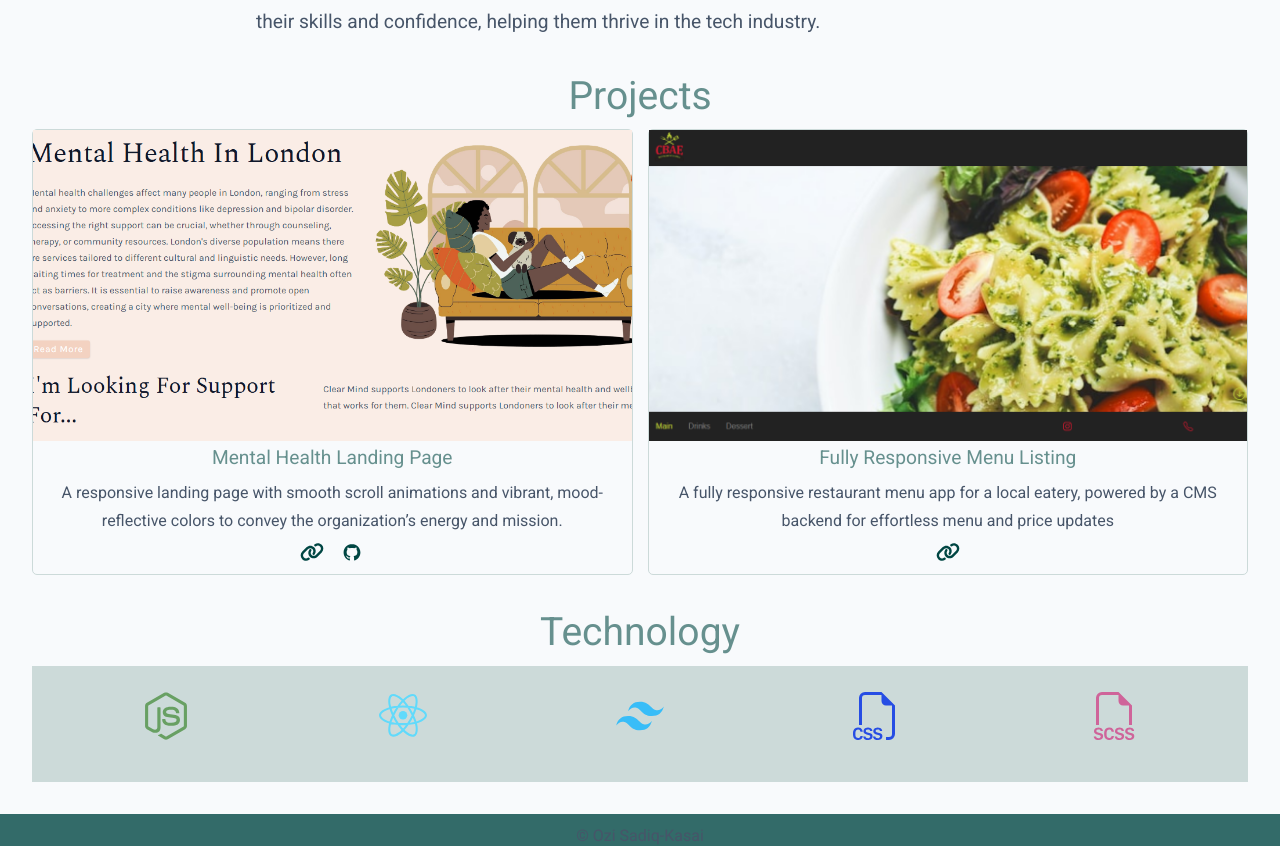
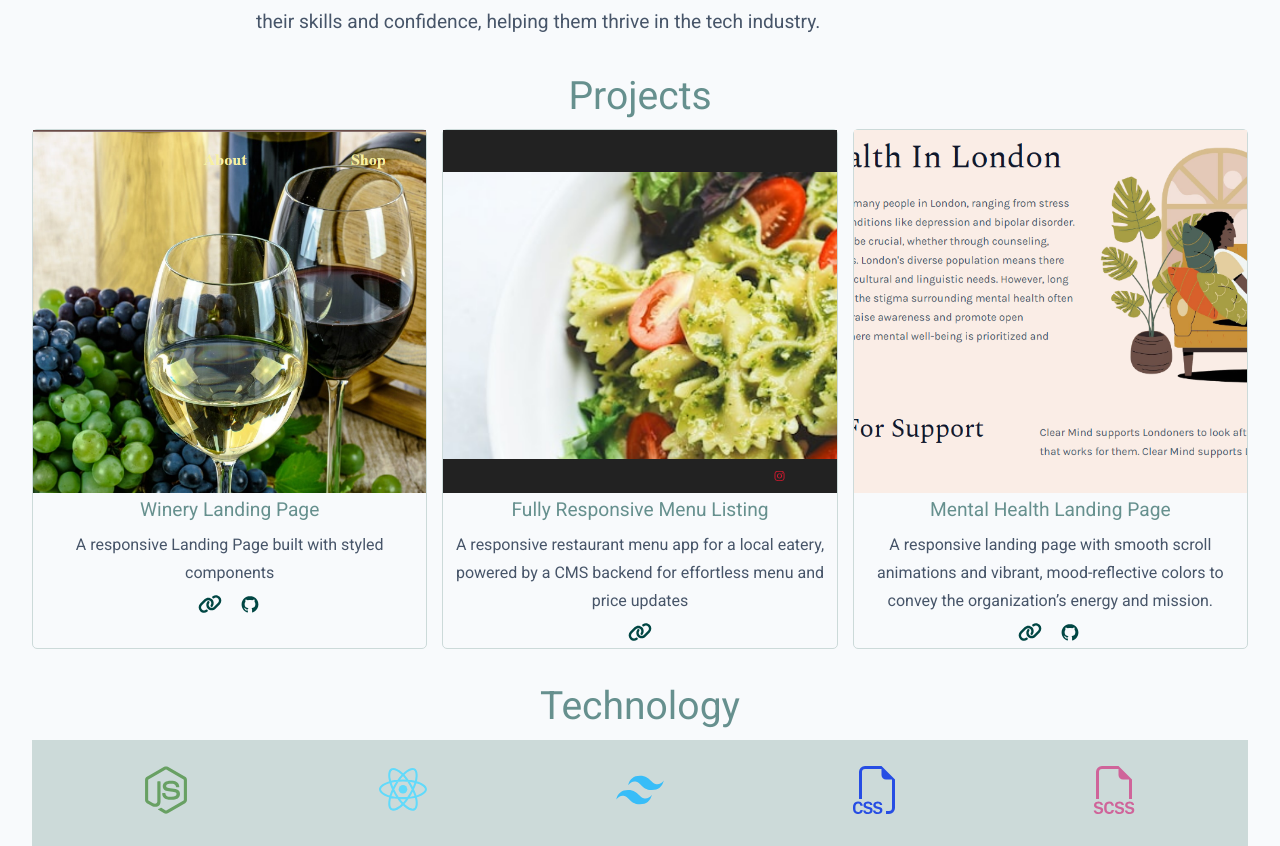
Before and after one commit to ozi-sadiq-kasai/portfolio, a React (Vite) app: page / in a window 1280 px wide. Shown: the part 625-1471 px from the top of the page. Built offline with nearby package versions, Linux system fonts and the light colour scheme; a web font is replaced by a local one.

Commit message:
added project

```diff
--- a/src/components/Projects.jsx
+++ b/src/components/Projects.jsx
@@ -1,5 +1,6 @@
 import styled from "styled-components";
 import clearmind from "../assets/clearmind.png"
+import Foxhall from '../assets/Foxhall.png'
 import cbae from '../assets/cbae.png'
 import { DiGithubBadge } from "react-icons/di";
 import { FaLink } from "react-icons/fa6";
@@ -8,18 +9,26 @@ import { device } from '../utils/mediaQueries'
 const Projects = () => {
     const projects = [
         {
+            image: Foxhall,
+            heading: "Winery Landing Page",
+            description: "A responsive Landing Page built with styled components",
+            link:"https://foxhall.onrender.com",
+            code:"https://github.com/ozi-sadiq-kasai/Foxhall",
+        },
+        {
+            image: cbae,
+            heading: "Fully Responsive Menu Listing",
+            link:'https://react-cbae-menu.vercel.app',
+            description: "A responsive restaurant menu app for a local eatery, powered by a CMS backend for effortless menu and price updates",
+        },
+        {
             image: clearmind,
             heading: "Mental Health Landing Page",
             description: "A responsive landing page with smooth scroll animations and vibrant, mood-reflective colors to convey the organization’s energy and mission.",
             link:"https://clear-mind-m4mn.onrender.com",
             code:"https://github.com/ozi-sadiq-kasai/clear-mind",
         },
-        {
-            image: cbae,
-            heading: "Fully Responsive Menu Listing",
-            link:'https://react-cbae-menu.vercel.app',
-            description: "A fully responsive restaurant menu app for a local eatery, powered by a CMS backend for effortless menu and price updates",
-        }
+
 
     ];
 
@@ -73,6 +82,7 @@ const StyledProjects = styled.ul`
         padding:0;
         text-align: center;
         border-radius: 5px;
+        min-height:65vh;
     }
 
     .img {
```
Also changed, not shown: src/assets/Foxhall.png (added).
